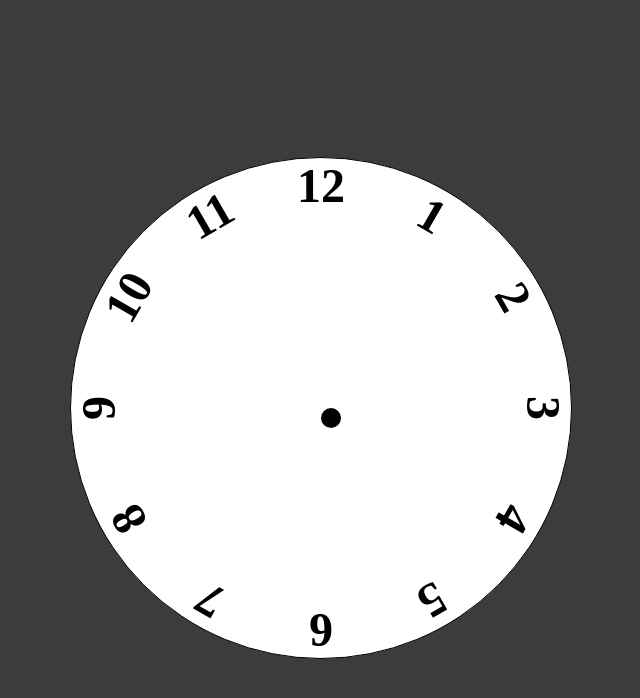
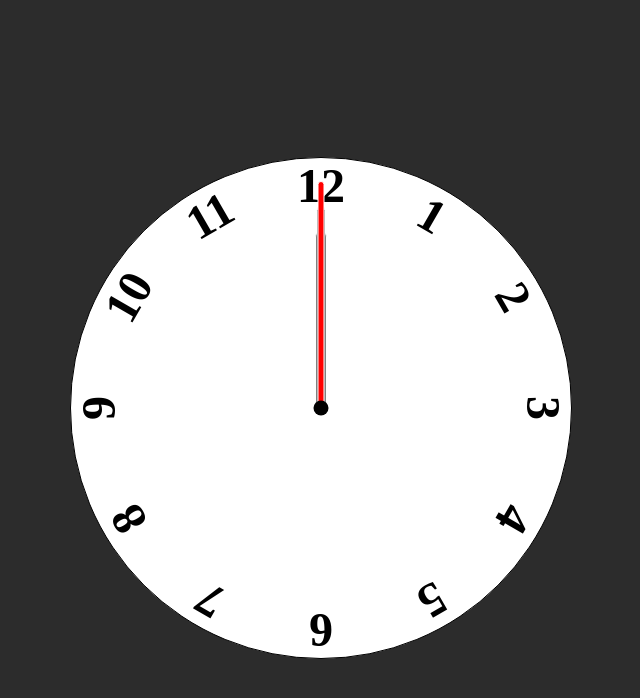
Before and after one commit to nivancheva/analog-clock-vue, a Vue app: page / in a window 1280 px wide. Shown: the top 698 px of the page, without its empty margins (319-959 px from the left). Built offline with nearby package versions, Linux system fonts and the light colour scheme.

Commit message:
functionality

```diff
--- a/src/App.vue
+++ b/src/App.vue
@@ -1,6 +1,32 @@
 <script setup>
+import { ref, onMounted, reactive } from "vue";
+
+const hourHand = ref("");
+const minuteHand = ref("");
+const secondHand = ref("");
+const currentDate = ref(new Date());
 
 
+function setRotation(element,rotationRatio) {
+  return reactive({
+    '--rotation': rotationRatio.value * 360
+  })
+}
+onMounted(() => {
+  setInterval(() => {
+
+    currentDate.value = new Date();
+    const secondsRatio = currentDate.value.getSeconds() / 60;
+    const minutesRatio = (secondsRatio + currentDate.value.getMinutes()) / 60;
+    const hoursRatio = (minutesRatio + currentDate.value.getHours()) / 12;
+
+    setRotation(secondHand.value, secondsRatio);
+    setRotation(minuteHand.value, minutesRatio);
+    setRotation(hourHand.value, hoursRatio);
+
+
+  }, 1000);
+});
 
 
 </script>
@@ -8,9 +34,9 @@
 <template>
  <div class="clock-dial">
     <div class="point"></div>
-    <div class="hand hour"></div>
-    <div class="hand minute"></div>
-    <div class="hand second"></div>
+    <div class="hand hour" ref="hourHand" :style="setRotation"></div>
+    <div class="hand minute" ref="minuteHand" :style="setRotation"></div>
+    <div class="hand second" ref="secondHand" :style="setRotation"></div>
     <div class="hour" v-for="(n, i) in 12" :key="i" :class='["num"+ i]'>{{n}}</div>
  </div>
 </template>
@@ -27,14 +53,17 @@
   background-color: white;
 }
 
-.point {
-  width: 20px;
-  height: 20px;
+.clock-dial::after {
+  content: '';
+  position: absolute;
   background-color: black;
-  border-radius: 50%;
-  position: absolute;
+  z-index: 11;
+  width: 15px;
+  height: 15px;
   top: 50%;
   left: 50%;
+  transform: translate(-50%, -50%);
+  border-radius: 50%;
 }
 
 .hour {
@@ -71,4 +100,36 @@
 
 .num10 {--rotation: 330deg}
 
+.hand {
+  --rotation: 0;
+  position: absolute;
+  bottom: 50%;
+  left: 50%;
+  border: 1px solid white;
+  border-top-left-radius: 10px;
+  border-top-right-radius: 10px;
+  transform-origin: bottom;
+  z-index: 10;
+  transform: translateX(-50%) rotate(calc(var(--rotation) * 1deg));
+}
+
+.hand.second {
+  width: 5px;
+  height: 45%;
+  background-color: red;
+}
+
+.hand.minute {
+  width: 7px;
+  height: 40%;
+  background-color: black;
+}
+
+.hand.hour {
+  width: 10px;
+  height: 35%;
+  background-color: black;
+}
+
+
 </style>
--- a/src/assets/base.css
+++ b/src/assets/base.css
@@ -1,6 +1,7 @@
 body {
   display: grid;
   place-items: center;
-  height: 100vh;
-  background-color: rgb(61, 60, 60);
+  min-height: 100vh;
+  background-color: rgb(44, 44, 44);
+  overflow: hidden;
 }
```
